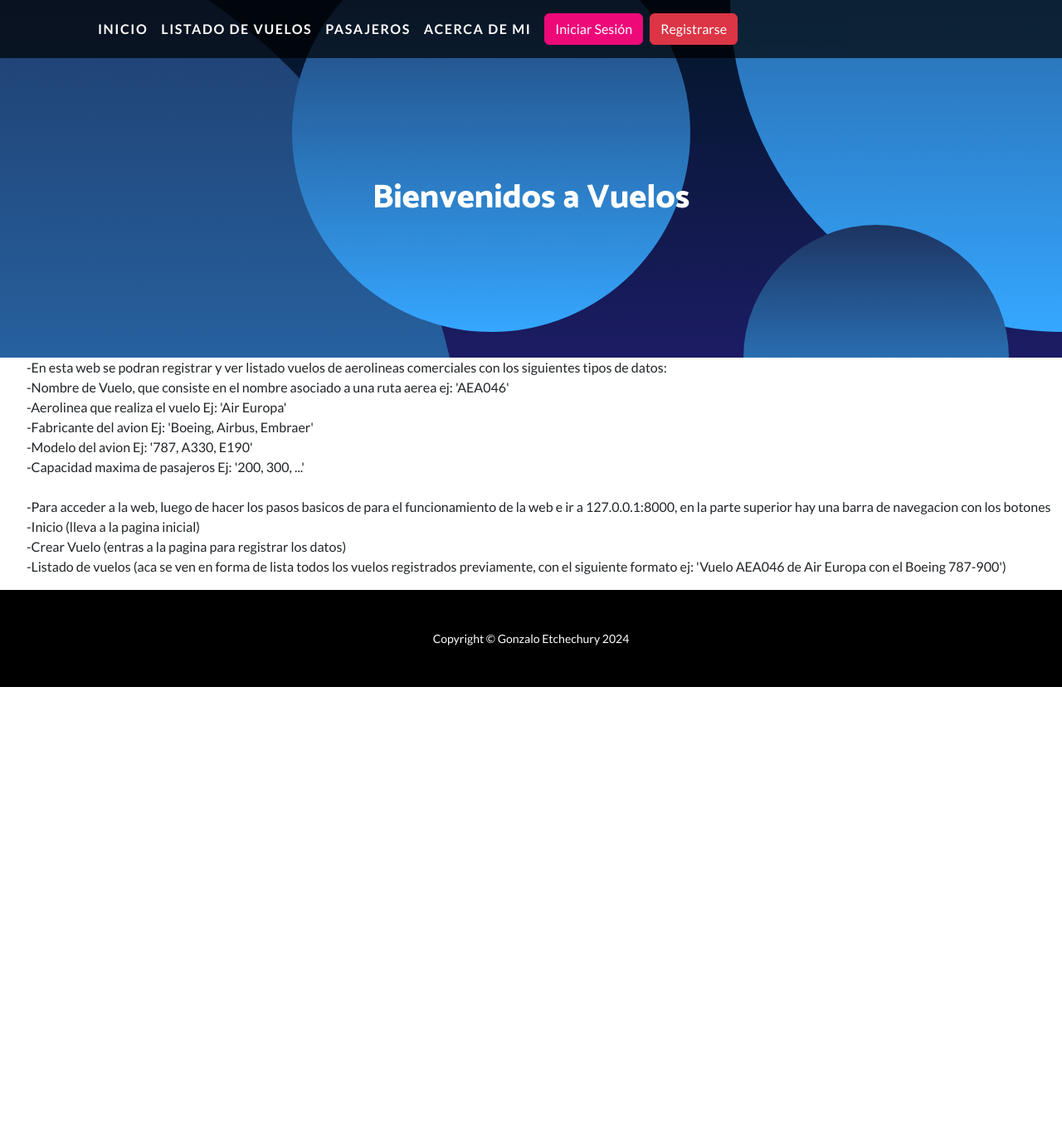
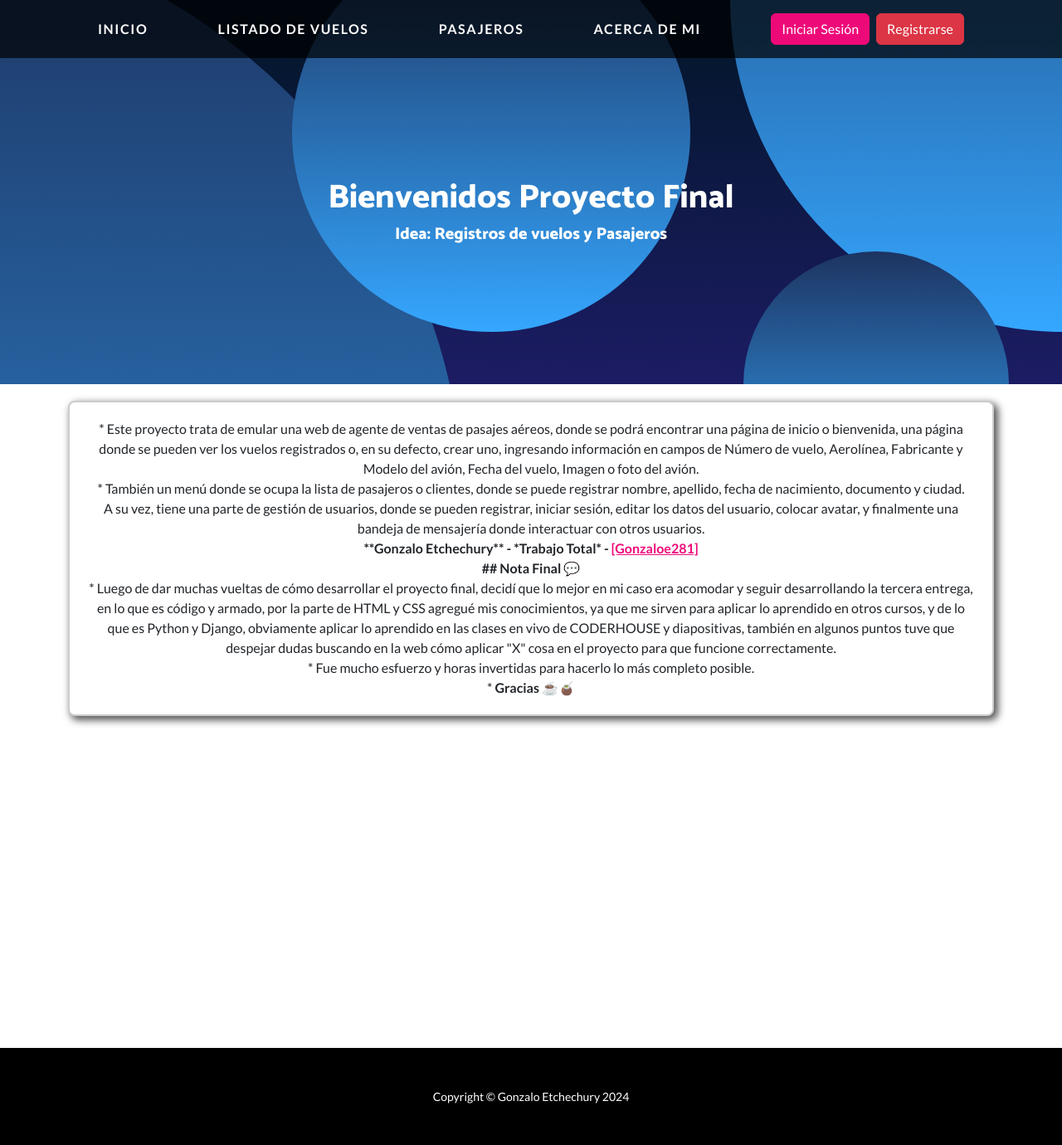
Before and after one commit to gonzaloe281/GonzaloEtchechury-ProyectoFinal, a Django app: page / in a window 1280 px wide. Shown: the whole page at 83% size. Before the commit the page ends 828 px from the top, so only its background shows below. Run offline with Django 5.2, Linux system fonts and the light colour scheme; some libraries are stand-ins or nearby versions.

Commit message:
Cambios finales tal vez

```diff
--- a/inicio/templates/inicio/acerca_de.html
+++ b/inicio/templates/inicio/acerca_de.html
@@ -35,7 +35,7 @@ inicio
         <br>
         <br>
 
-        Me gusta claramente todo lo que es tecnología, y también el automovilismo (excepto la F1 "no vale la pena, hay más mundo detrás de ese muro").
+        Me gusta claramente todo lo que es tecnología, y también el automovilismo.
         <br>
     </div>
 </div>
--- a/inicio/templates/inicio/index.html
+++ b/inicio/templates/inicio/index.html
@@ -6,24 +6,37 @@ inicio
 
 {% block h1_header %}
 <h1>
-    Bienvenidos a Vuelos
+    Bienvenidos Proyecto Final
 </h1>
+<h5>
+    Idea: Registros de vuelos y Pasajeros
+</h5>
 {% endblock h1_header %}
 
 {% block main %}
+<div class="container d-flex justify-content-center align-items-start vh-100">
+    <div class="texto-centrado border-shadow text-center">
 
-<ul>
-    -En esta web se podran registrar y ver listado vuelos de aerolineas comerciales con los siguientes tipos de datos:<br>
-    -Nombre de Vuelo, que consiste en el nombre asociado a una ruta aerea ej: 'AEA046'<br>
-    -Aerolinea que realiza el vuelo Ej: 'Air Europa'<br>
-    -Fabricante del avion Ej: 'Boeing, Airbus, Embraer'<br>
-    -Modelo del avion Ej: '787, A330, E190'<br>
-    -Capacidad maxima de pasajeros Ej: '200, 300, ...'<br>
-    <br>
--Para acceder a la web, luego de hacer los pasos basicos de para el funcionamiento de la web e ir a 127.0.0.1:8000, en la parte superior hay una barra de navegacion con los botones<br>
-    -Inicio (lleva a la pagina inicial)<br>
-    -Crear Vuelo (entras a la pagina para registrar los datos)<br>
-    -Listado de vuelos (aca se ven en forma de lista todos los vuelos registrados previamente, con el siguiente formato ej: 'Vuelo AEA046 de Air Europa con el Boeing 787-900')<br>
-</ul>
+        * Este proyecto trata de emular una web de agente de ventas de pasajes aéreos, donde se podrá encontrar una página de inicio o bienvenida, una página donde se pueden ver los vuelos registrados o, en su defecto, crear uno, ingresando información en campos de Número de vuelo, Aerolínea, Fabricante y Modelo del avión, Fecha del vuelo, Imagen o foto del avión.
+        <br>
+        * También un menú donde se ocupa la lista de pasajeros o clientes, donde se puede registrar nombre, apellido, fecha de nacimiento, documento y ciudad.
+        <br class="mt-3">
+        A su vez, tiene una parte de gestión de usuarios, donde se pueden registrar, iniciar sesión, editar los datos del usuario, colocar avatar, y finalmente una bandeja de mensajería donde interactuar con otros usuarios.
+        <br>
+
+        <strong>**Gonzalo Etchechury** - *Trabajo Total* - <a href="https://github.com/gonzaloe281">[Gonzaloe281]</a></strong>
+        <br class="mt-3">
+        <strong>
+
+            ## Nota Final 💬
+        </strong>
+        <br class="mt-3">
+        * Luego de dar muchas vueltas de cómo desarrollar el proyecto final, decidí que lo mejor en mi caso era acomodar y seguir desarrollando la tercera entrega, en lo que es código y armado, por la parte de HTML y CSS agregué mis conocimientos, ya que me sirven para aplicar lo aprendido en otros cursos, y de lo que es Python y Django, obviamente aplicar lo aprendido en las clases en vivo de CODERHOUSE y diapositivas, también en algunos puntos tuve que despejar dudas buscando en la web cómo aplicar "X" cosa en el proyecto para que funcione correctamente.
+        <br>
+        * Fue mucho esfuerzo y horas invertidas para hacerlo lo más completo posible.
+        <br>
+        * <strong>Gracias ☕🧉</strong>
+    </div>
+</div>
 
 {% endblock main %}
--- a/templates/base.html
+++ b/templates/base.html
@@ -28,6 +28,7 @@
                 <a class="navbar-brand" href={% url "about" %}>Acerca de mi</a>
 
                 {% if request.user.is_authenticated %}
+                <a class="navbar-brand me-5" href={% url "bandeja_entrada" %}>Bandeja de Entrada ✉</a>
                     <a class="navbar-brand" href={% url "ver_usuario" %}>
                         {% if request.user.metadatausuarios.avatar %}
                             <img src="{{ request.user.metadatausuarios.avatar.url }}" alt="Avatar" height='40px'>
@@ -41,7 +42,6 @@
                     </form>
 
 
-                    <a class="navbar-brand me-5" href={% url "bandeja_entrada" %}>Bandeja de Entrada ✉</a>
                 {% else %}
                     <div class="d-flex">
                         <a class="btn btn-primary me-2" href={% url "loguear" %}>Iniciar Sesión</a>
@@ -49,11 +49,7 @@
                     </div>
                 {% endif %}
 
-                <button class="navbar-toggler" type="button" data-bs-toggle="collapse" data-bs-target="#navbarResponsive" aria-controls="navbarResponsive" aria-expanded="false" aria-label="Toggle navigation"><span class="navbar-toggler-icon"></span></button>
-                <div class="collapse navbar-collapse" id="navbarResponsive">
-                    <ul class="navbar-nav ms-auto">
-                    </ul>
-                </div>
+
             </div>
         </nav>
         <!-- Header-->
```
Also changed, not shown: templates/probando.html (deleted, +0 -11 lines), README.md.
